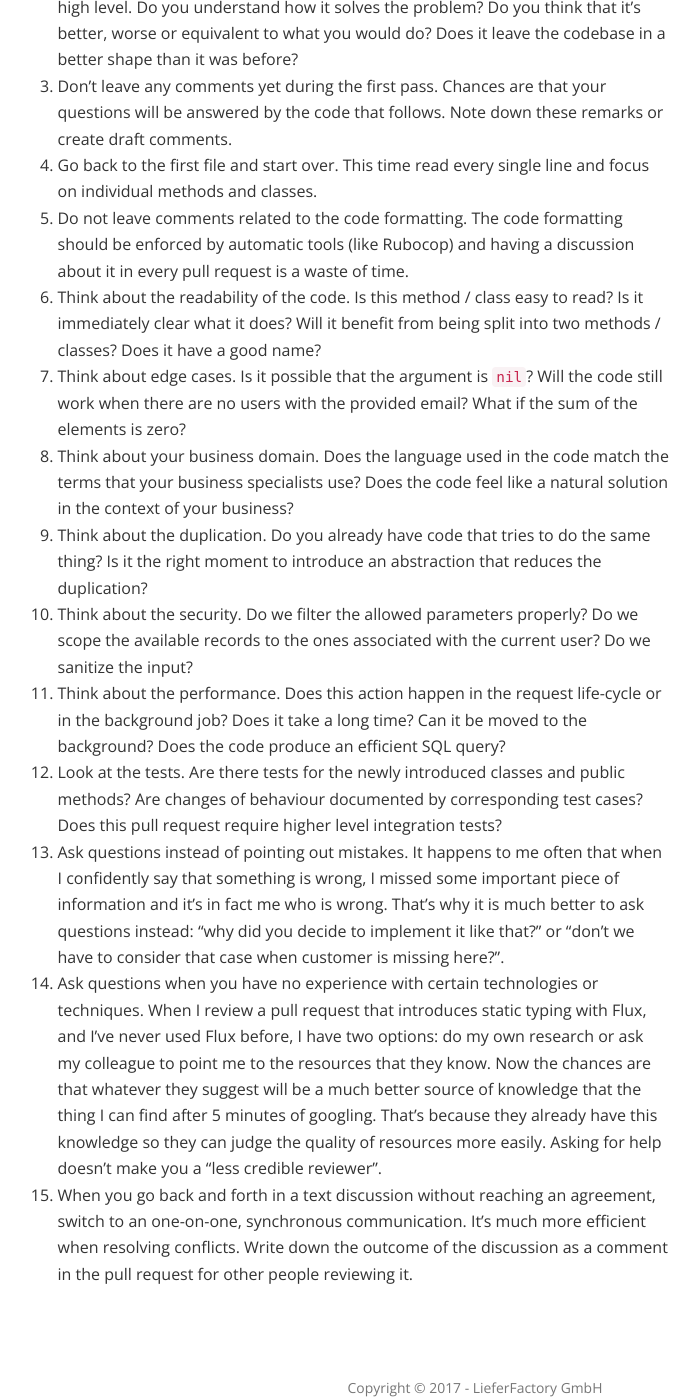
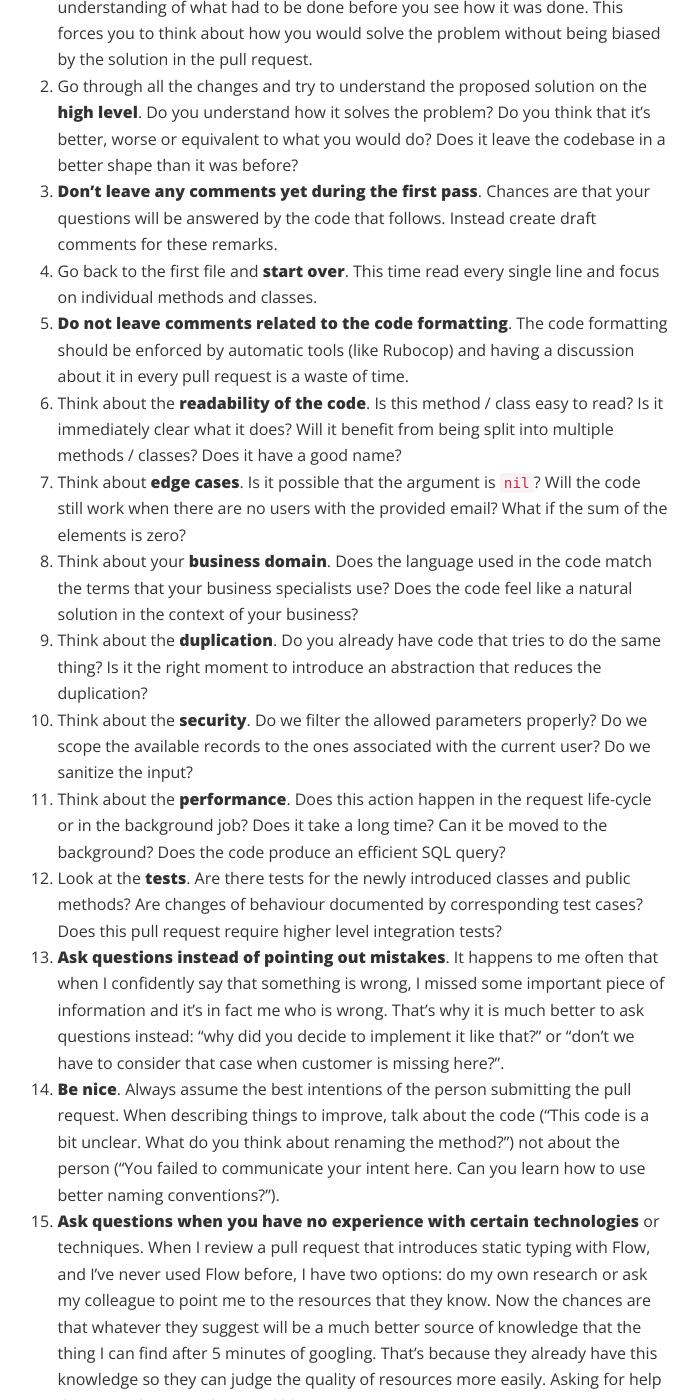
Before and after one commit to liefery-it-legacy/blog, a Jekyll site: the page built from _posts/2018-02-07-how-we-do-code-review.md, in a window 1280 px wide and 1400 px high, scrolled down 2933 px. Shown: the whole window, without its empty margins (165-865 px from the left). Built offline with Jekyll 4.4.1, drawn with Linux system fonts in a browser that asks for light colours; nearby versions of some CDN libraries; comment, search, counter and statistics services are not loaded; some of the changed text lies outside the part shown.

Commit message:
Address review feedback

```diff
--- a/_posts/2018-02-07-how-we-do-code-review.md
+++ b/_posts/2018-02-07-how-we-do-code-review.md
@@ -14,12 +14,14 @@ how we designed our process, and what to look for when you are the reviewer.
 ## The why
 
 Why do we make sure that every line of code is reviewed by at least one
-other team member? The most important reason is that it helps us build a
-shared ownership of the application. It's not an "Adam's feature" that "has
+other team member? Besides the standard reason--i.e. code quality--the
+most important reason is that it helps us build a shared ownership of the
+application. It's not an "Adam's feature" that "has
 bugs" and "Adam has to fix it now". When I reviewed and accepted a pull
 request I'm now equally responsible for the code. This reduces the fear of
 making changes by replacing "programmer mistakes" with "team mistakes". And
-I make mistakes every single day.
+I make mistakes every single day. This approach is a shift from "blame"
+culture to "we have to fix it" culture.
 
 Our application gets bigger and bigger, and it's no longer possible that
 everybody works on every feature. Thanks to code reviews I am still aware
@@ -86,7 +89,9 @@ this opinion". You don't have to adjust your pull request to match exactly
 the programming habits of the reviewer, it's enough when another team
 member agrees with your opinion. This requires a lot of trust in the team
 as a whole, but saves us from having long discussions on things that don't
-really matter.
+really matter. For example, making a method shorter by extracting a private
+method is often a matter of style and should not block a pull request if
+other people agree that it's optional.
 
 As you can see our review process doesn't depend that much on individuals
 and we don't get blocked on waiting for a response from a particular
@@ -105,62 +110,71 @@ tickets.
 
 So you decided to review a pull request, you have the code diff right in
 front of you, what do you do now? I have an informal list of steps in my
-mind that I follow every time I perform a code review. I'll try to write
+mind that I follow every time I perform a code review. I'll write
 it down for you now.
 
-1. Read the associated issue / ticket first. You need to have a good
+1. **Read the associated issue / ticket first**. You need to have a good
 understanding of what had to be done before you see how it was done. This
 forces you to think about how you would solve the problem without being
 biased by the solution in the pull request.
 2. Go through all the changes and try to understand the proposed solution
-on the high level. Do you understand how it solves the problem? Do you
+on the **high level**. Do you understand how it solves the problem? Do you
 think that it's better, worse or equivalent to what you would do? Does it
 leave the codebase in a better shape than it was before?
-3. Don't leave any comments yet during the first pass. Chances are that
-your questions will be answered by the code that follows. Note down these
-remarks or create draft comments.
-4. Go back to the first file and start over. This time read every single
+3. **Don't leave any comments yet during the first pass**. Chances are that
+your questions will be answered by the code that follows. Instead create
+draft comments for these remarks.
+4. Go back to the first file and **start over**. This time read every single
 line and focus on individual methods and classes.
-5. Do not leave comments related to the code formatting. The code
+5. **Do not leave comments related to the code formatting**. The code
 formatting should be enforced by automatic tools (like Rubocop) and having
 a discussion about it in every pull request is a waste of time.
-6. Think about the readability of the code. Is this method / class easy to
+6. Think about the **readability of the code**. Is this method / class easy to
 read? Is it immediately clear what it does? Will it benefit from being
-split into two methods / classes? Does it have a good name?
-7. Think about edge cases. Is it possible that the argument is `nil`? Will
+split into multiple methods / classes? Does it have a good name?
+7. Think about **edge cases**. Is it possible that the argument is `nil`? Will
 the code still work when there are no users with the provided email? What
 if the sum of the elements is zero?
-8. Think about your business domain. Does the language used in the code
+8. Think about your **business domain**. Does the language used in the code
 match the terms that your business specialists use? Does the code feel
 like a natural solution in the context of your business?
-9. Think about the duplication. Do you already have code that tries to do
+9. Think about the **duplication**. Do you already have code that tries to do
 the same thing? Is it the right moment to introduce an abstraction that
 reduces the duplication?
-10. Think about the security. Do we filter the allowed parameters
+10. Think about the **security**. Do we filter the allowed parameters
 properly? Do we scope the available records to the ones associated with
 the current user? Do we sanitize the input?
-11. Think about the performance. Does this action happen in the request
+11. Think about the **performance**. Does this action happen in the request
 life-cycle or in the background job? Does it take a long time? Can it be
 moved to the background? Does the code produce an efficient SQL query?
-12. Look at the tests. Are there tests for the newly introduced classes
+12. Look at the **tests**. Are there tests for the newly introduced classes
 and public methods? Are changes of behaviour documented by corresponding
 test cases? Does this pull request require higher level integration tests?
-13. Ask questions instead of pointing out mistakes. It happens to me often
+13. **Ask questions instead of pointing out mistakes**. It happens to me often
 that when I confidently say that something is wrong, I missed some
 important piece of information and it's in fact me who is wrong. That's
 why it is much better to ask questions instead: "why did you decide to
 implement it like that?" or "don't we have to consider that case when
 customer is missing here?".
-14. Ask questions when you have no experience with certain technologies or
+14. **Be nice**. Always assume the best intentions of the person submitting
+the pull request. When describing things to improve, talk about the code
+("This code is a bit unclear. What do you think about renaming the method?")
+not about the person ("You failed to communicate your intent here. Can you
+learn how to use better naming conventions?").
+15. **Ask questions when you have no experience with certain technologies** or
 techniques. When I review a pull request that introduces static typing
-with Flux, and I've never used Flux before, I have two options: do my own
+with Flow, and I've never used Flow before, I have two options: do my own
 research or ask my colleague to point me to the resources that they know.
 Now the chances are that whatever they suggest will be a much better
 source of knowledge that the thing I can find after 5 minutes of googling.
 That's because they already have this knowledge so they can judge the
 quality of resources more easily. Asking for help doesn't make you a "less
 credible reviewer".
-15. When you go back and forth in a text discussion without reaching an
-agreement, switch to an one-on-one, synchronous communication. It's much
+16. When you go back and forth in a text discussion without reaching an
+agreement, **switch to one-on-one, synchronous communication**. It's much
 more efficient when resolving conflicts. Write down the outcome of the
-discussion as a comment in the pull request for other people reviewing it.
+pairing review as a comment in the pull request for other people reviewing it.
+
+This is how we do code reviews. And how about your company? What is your
+process? What are the things that you pay attention to? I encourage you
+to think about it :)
```
Also changed, not shown: other parts of _posts/2018-02-07-how-we-do-code-review.md (+5 -4 lines).
